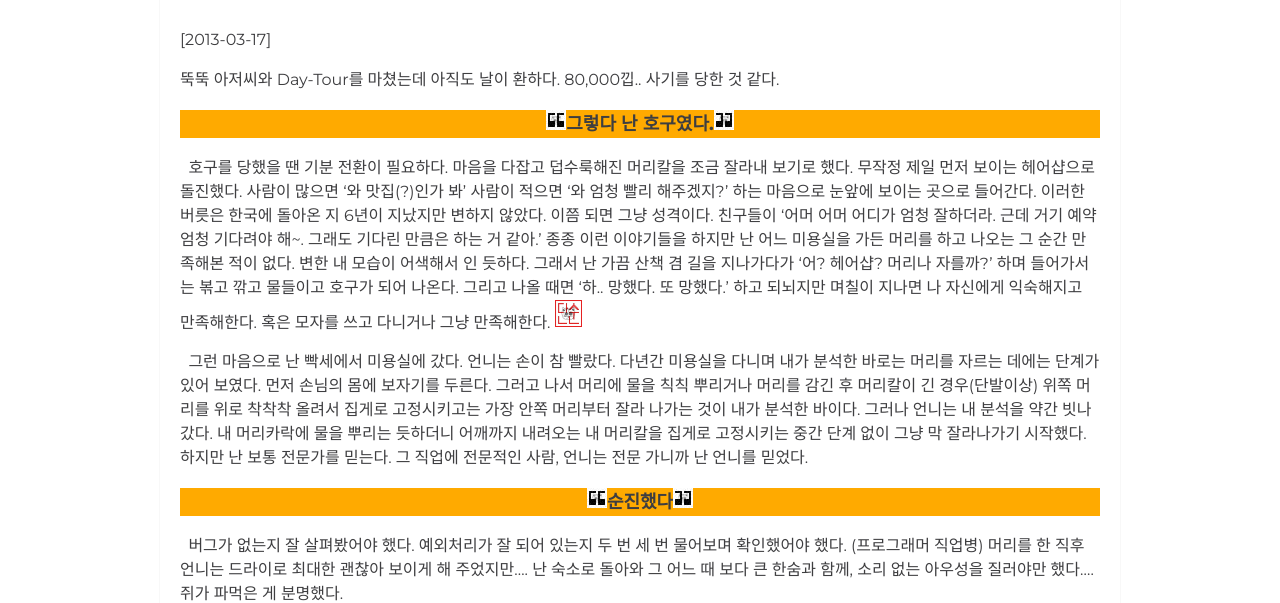
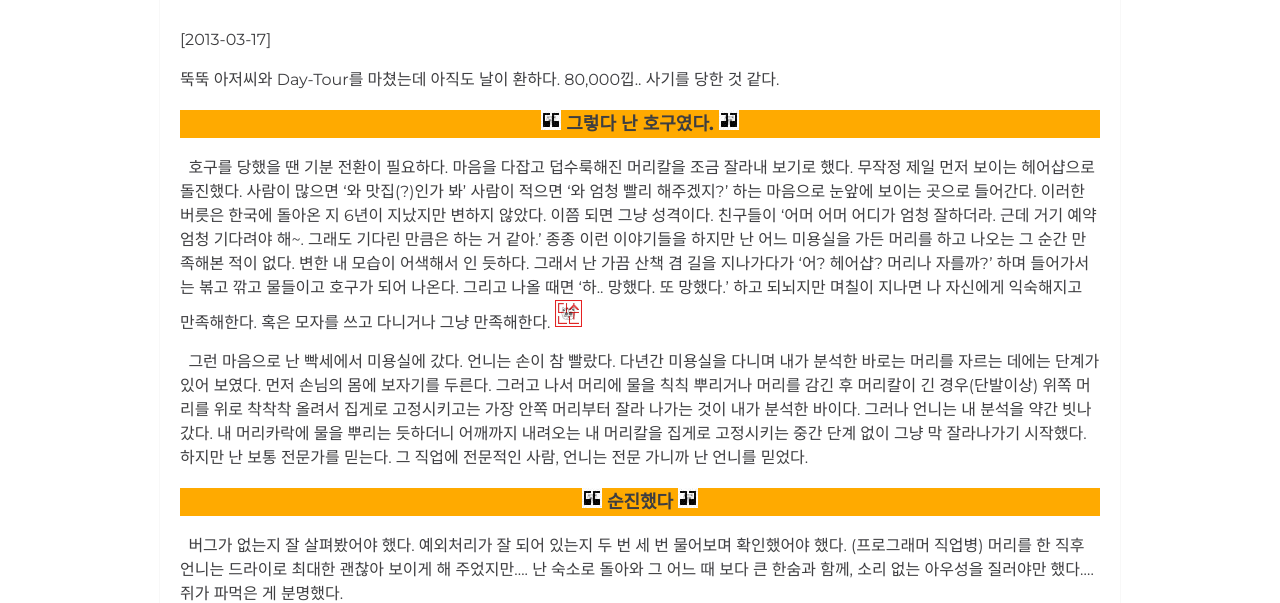
Before and after one commit to HAEZZA/HAEZZA.github.io, a Jekyll site: the page built from _posts/2019-08-20-The-Day-Of-ho9.markdown, in a window 1280 px wide. Shown: the part 640-1243 px from the top of the page. Built offline with Jekyll 4.4.1, drawn with Linux system fonts in a browser that asks for light colours; comment, search, counter and statistics services are not loaded.

Commit message:
css page-quote 수정

```diff
--- a/assets/css/main.css
+++ b/assets/css/main.css
@@ -986,11 +986,11 @@ pre {
   background-color: #ffaa00; }
 
 .page-quote:before {
-  content: url("../img/left-quote.jpg");
+  content: url("../img/left-quote.jpg") "  ";
   margin-top: -200px; }
 
 .page-quote:after {
-  content: url("../img/right-quote.jpg");
+  content: "  " url("../img/right-quote.jpg");
   margin-top: -200px; }
 
 .page-content {
--- a/assets/css/sass/parts/post-page.scss
+++ b/assets/css/sass/parts/post-page.scss
@@ -21,12 +21,12 @@
  }
 
 .page-quote:before {
-    content: url("../img/left-quote.jpg");
+    content: url("../img/left-quote.jpg") "  ";
     margin-top: -200px;
 }
 
 .page-quote:after {
-    content: url("../img/right-quote.jpg");
+    content: "  " url("../img/right-quote.jpg");
     margin-top: -200px;
 }
 
```
